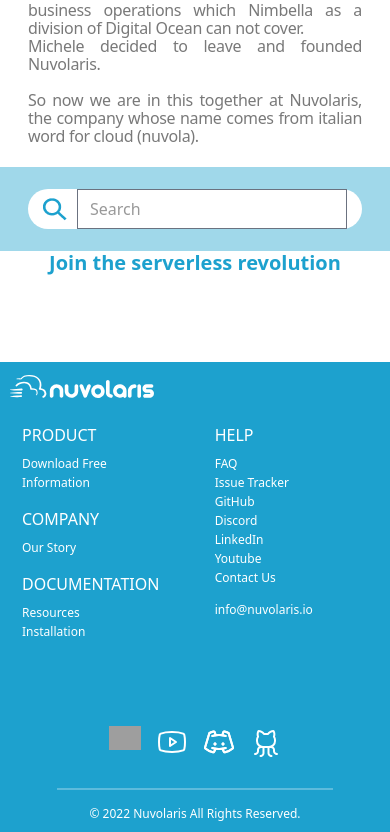
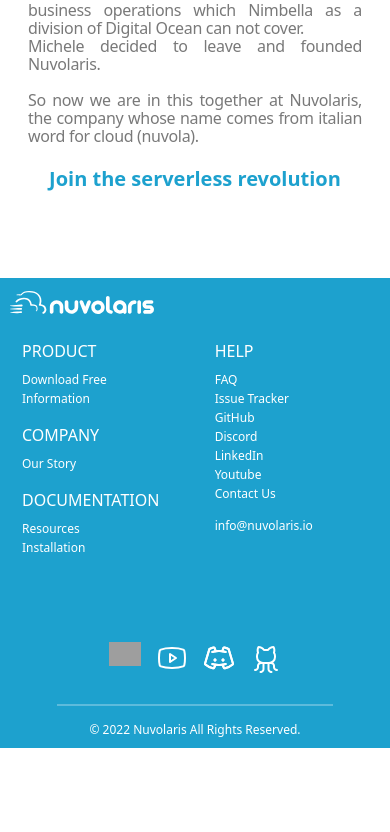
Before and after one commit to MS-for-Nuvolaris/nuvolaris.io, a SvelteKit app: page /company in a window 390 px wide. Shown: the part 1023-1855 px from the top of the page. After the commit the page ends 1771 px from the top, so only its background shows below. Built offline with nearby package versions, Linux system fonts and the light colour scheme; grey boxes are pictures that could not be loaded.

Commit message:
done layout fixes

```diff
--- a/src/routes/company/Company.svelte
+++ b/src/routes/company/Company.svelte
@@ -1,6 +1,5 @@
 <script lang="ts">
 	import arrowRightIcon from '$lib/assets/icons/arrow-right.png';
-	import magGlassIcon from '$lib/assets/icons/magnifying-glass.png';
 	import micheleGiaccaImg from '$lib/assets/founders/michele_giacca.jpeg';
 </script>
 
@@ -55,16 +54,6 @@
 		<br />
 	</div>
 </div>
-<div class="w-full px-[28px] py-[22px] bg-nuv-light-blue xl:hidden">
-	<span class="bg-white h-[40px] w-full rounded-[44px] flex items-center px-[15px]">
-		<img src={magGlassIcon} class="w-[24px] h-[23px]" alt="magnifying glass" />
-		<input
-			type="text"
-			placeholder="Search"
-			class="placeholder:text-nuv-placeholder h-full w-full ml-[10px]"
-		/>
-	</span>
-</div>
 
 <style>
 	a {
--- a/src/routes/contact/+page.svelte
+++ b/src/routes/contact/+page.svelte
@@ -8,12 +8,12 @@
 </svelte:head>
 
 <div class="bg-nuv-blue w-full h-full flex justify-center">
-	<div class="bg-white h-[686px] w-1/2 mt-[80px] rounded-2xl shadow-nuv-box-shadow flex">
-		<div class="h-full w-1/2 p-5">
+	<div class="flex bg-white w-5/6 mt-[80px] rounded-2xl shadow-nuv-box-shadow">
+		<div class="h-full xl:w-1/2 p-5 :w-full">
 			<ContactUsForm />
 		</div>
 
-		<div class="h-full w-1/2 flex justify-center items-center">
+		<div class="h-full w-1/2 hidden md:flex justify-center items-center">
 			<img src={contactUsImg} alt="contact-us" />
 		</div>
 	</div>
```
